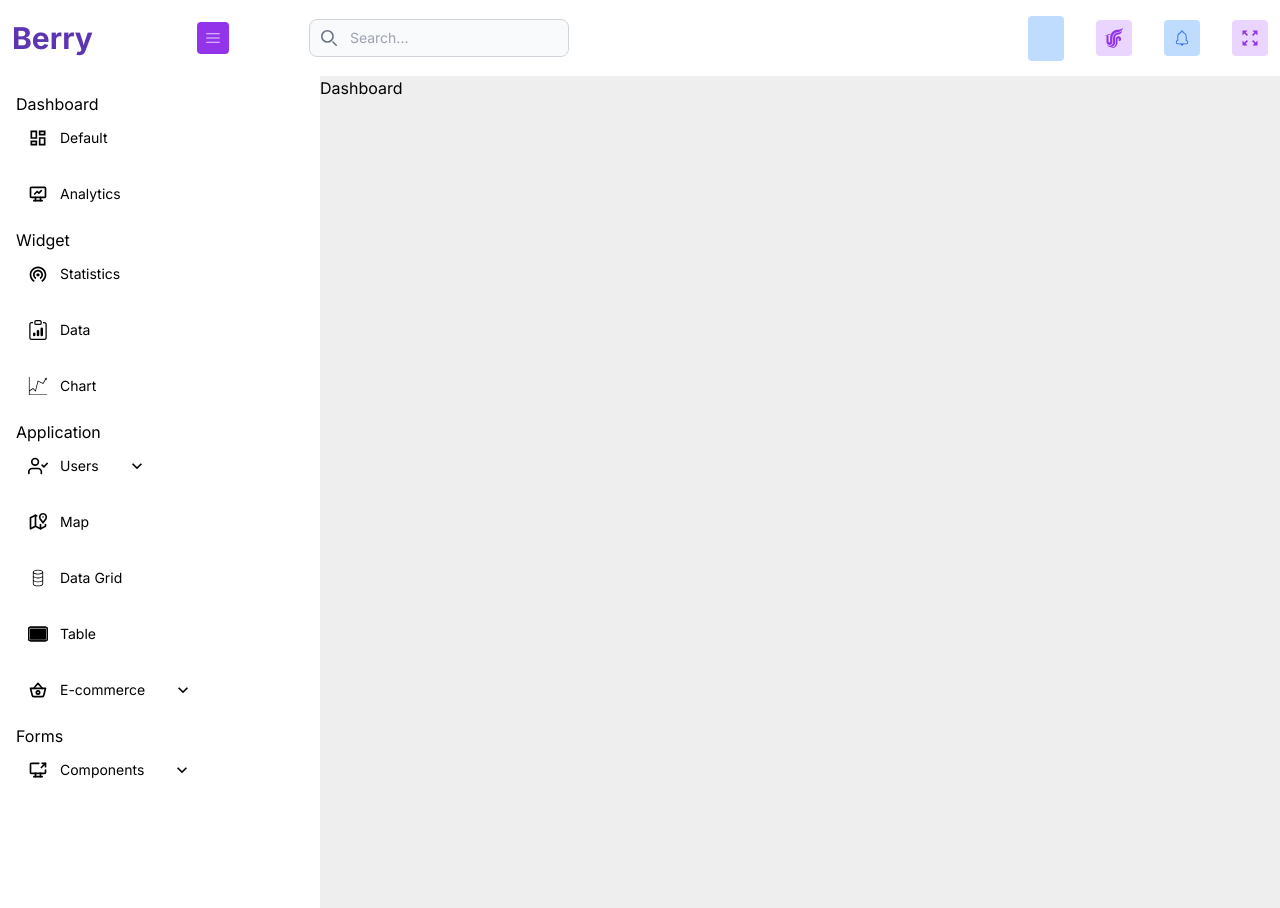
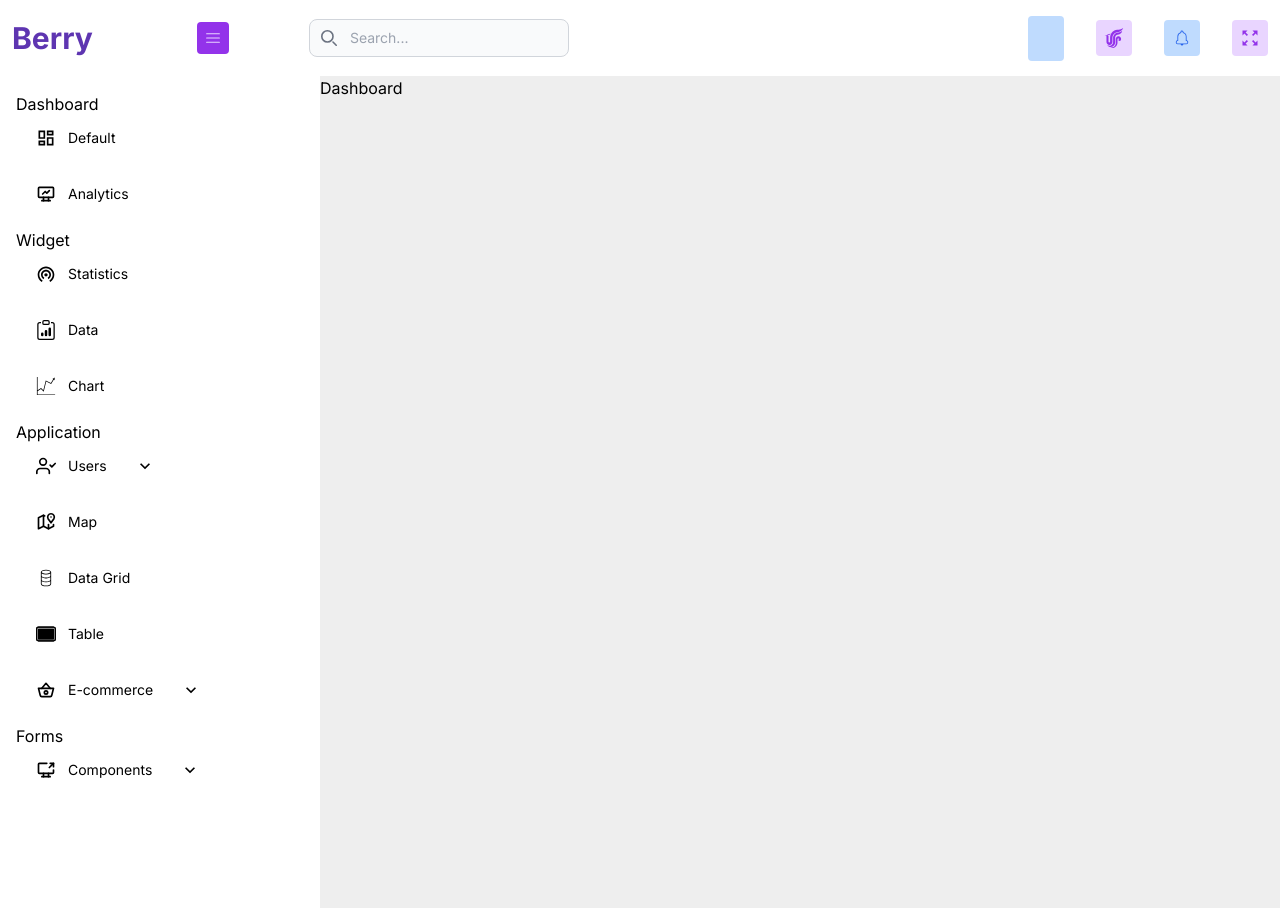
Before and after one commit to senayakagunduz/next-dashboard, a Next.js app: page / in a window 1280 px wide. Built offline with nearby package versions, Linux system fonts and the light colour scheme; some icons are missing.

Commit message:
margin padding added

```diff
--- a/src/components/SideBarItem.jsx
+++ b/src/components/SideBarItem.jsx
@@ -9,9 +9,9 @@ const SideBarItem = ({ icon, text, children, collapsed,leaf }) => {
   };
 
   return (
-    <li className={`flex-col items-center gap-2 cursor-pointer ${leaf ? 'ml-7 list-disc' : ''}`}>
+    <li className={`flex-col items-center gap-2 cursor-pointer ${leaf ? 'pl-0 ml-7 list-disc' : ''}`}>
       <div className="flex align-center justify-between gap-7 w-30 mb-3 text-textGrey hover:bg-purple-100  rounded hover-scale-710" >
-        <div onClick={toggleDropdown} className="flex py-3 pl-1 px-4 items-center justify-between gap-7 w-30">
+        <div onClick={toggleDropdown} className="flex py-3 pl-3 px-4 items-center justify-between gap-7 w-30">
           <div className="flex items-center">
             <span className="text-xl mr-3">{icon}</span>
             <span>{text}</span>
```
